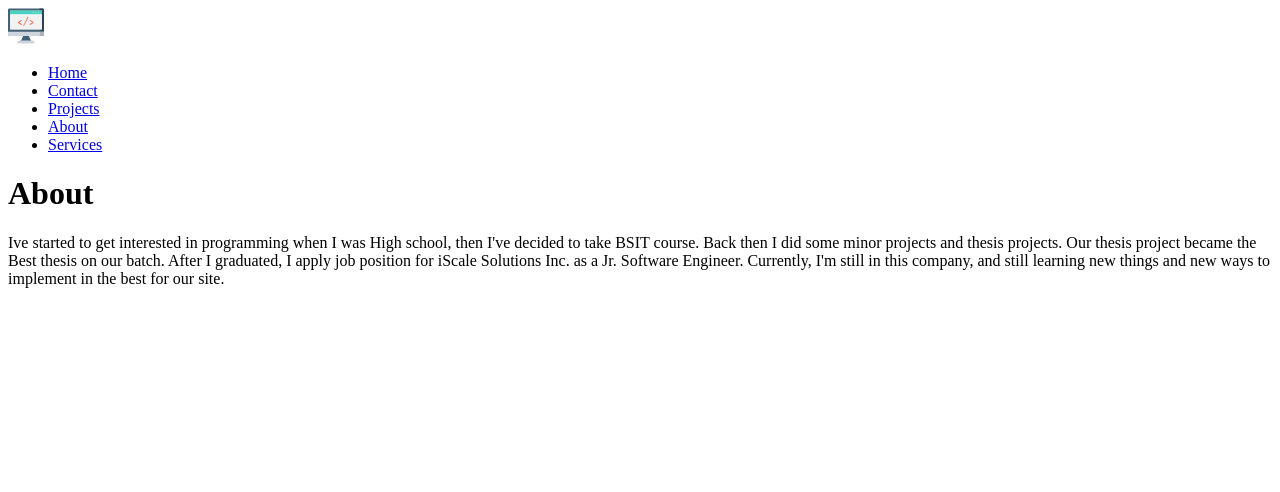
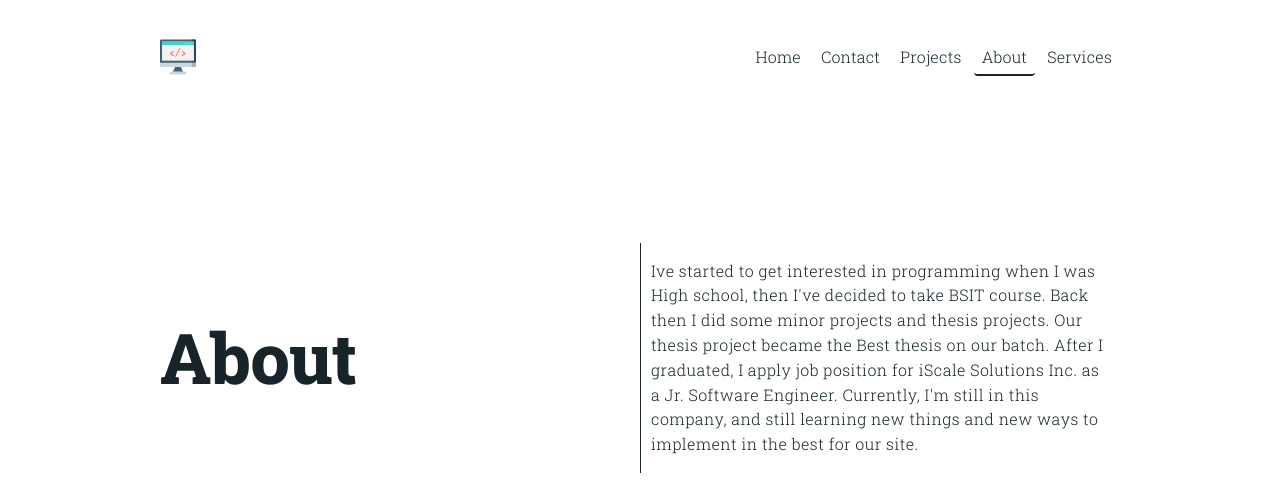
Before and after one commit to jcorpuz1999/jc-portfolio, a plain HTML site: page about.html in a window 1280 px wide. Drawn offline with Linux system fonts and the light colour scheme; the site is published under a folder, as on GitHub Pages, so addresses that start at the root find nothing.

Commit message:
work css for local and prod

```diff
--- a/about.html
+++ b/about.html
@@ -5,7 +5,7 @@
     <meta name="viewport" content="width=device-width, initial-scale=1.0">
     <meta content="width=device-width, initial-scale=1" name="viewport" />
     <title>About || Portfolio</title>
-    <link rel="stylesheet" href="/jc-portfolio/style/style.css">
+    <link rel="stylesheet" href="style/style.css">
 </head>
 <body>
     <div class="body-container">
```
Also changed, not shown: contact.html (+1 -1 lines), index.html (+1 -1 lines), projects.html (+1 -1 lines), services.html (+1 -1 lines).
